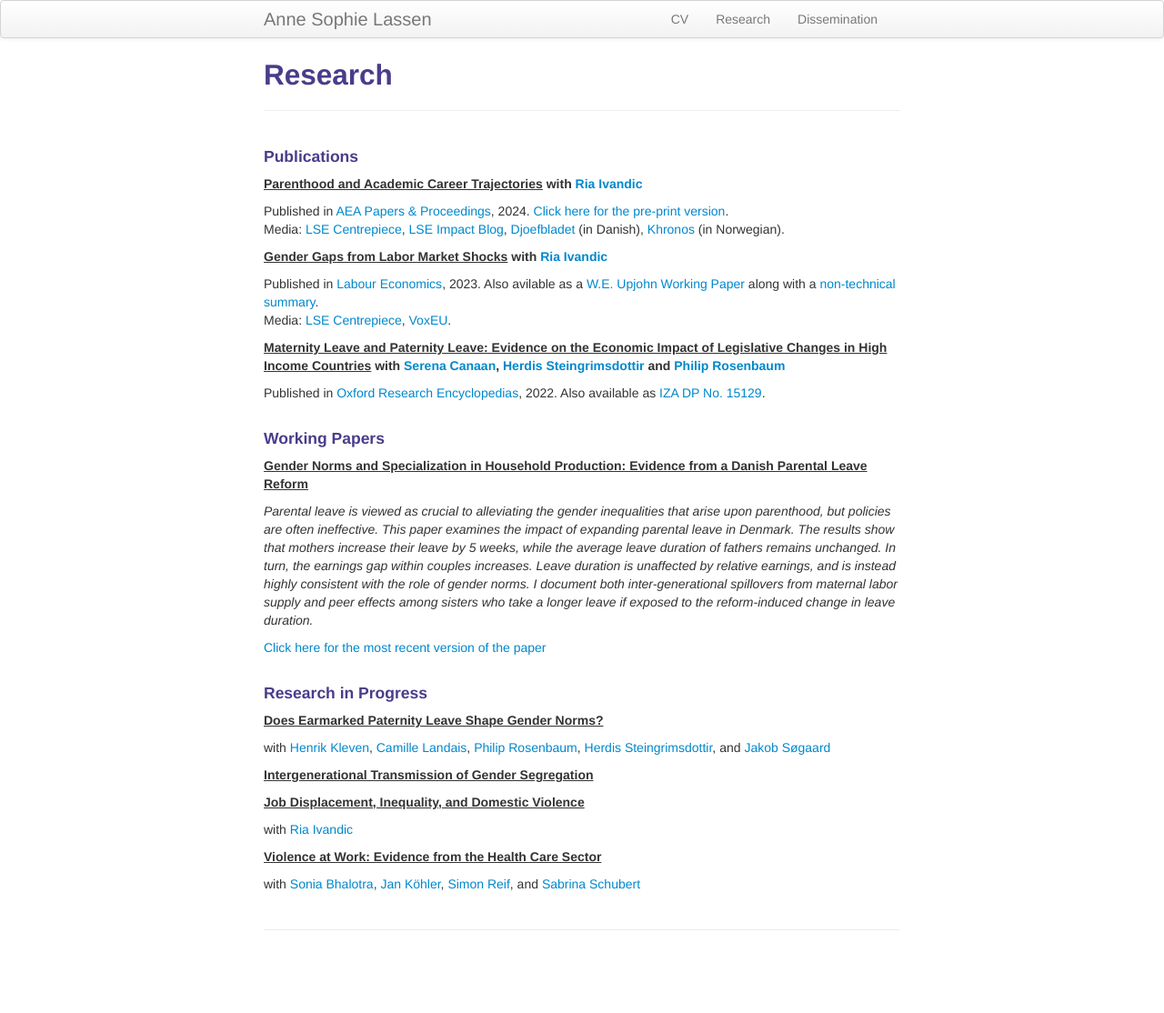
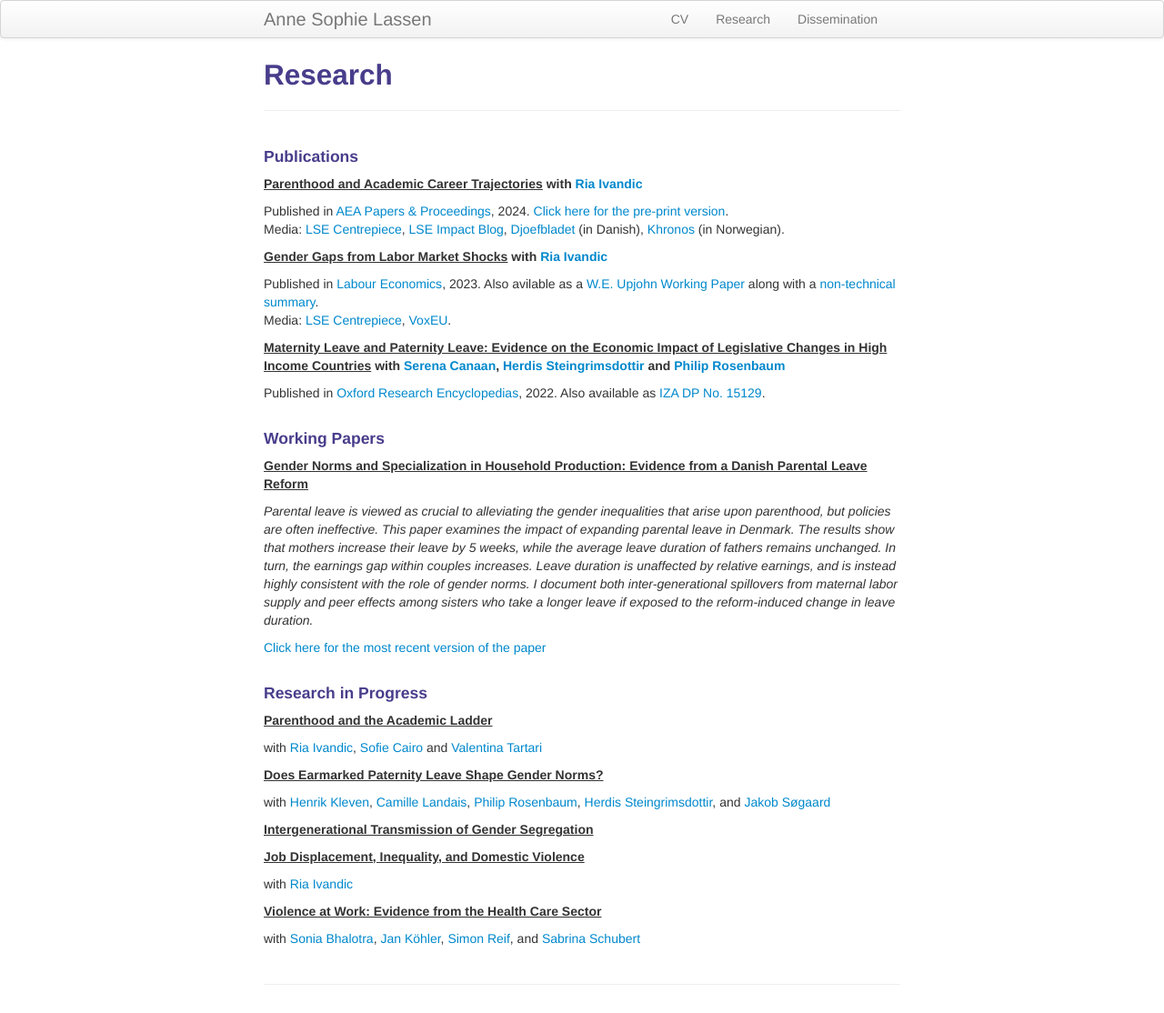
Before and after one commit to annesophielassen/annesophielassen.github.io, a Jekyll site: the page built from pages/research.md, in a window 1280 px wide. Shown: the whole page at 91% size. Built offline with Jekyll 4.4.1, drawn with Linux system fonts in a browser that asks for light colours; before the commit the page ends 1054 px from its top, so only the background shows below that.

Commit message:
Update research.md

```diff
--- a/pages/research.md
+++ b/pages/research.md
@@ -29,6 +29,9 @@ I document both inter-generational spillovers from maternal labor supply and pee
 <br>
 #### Research in Progress
 
+##### <u>Parenthood and the Academic Ladder</u>
+with <a href="https://sites.google.com/site/riaivandic/home"> Ria Ivandic</a>, <a href="https://sites.google.com/view/sofiecairo"> Sofie Cairo</a> and <a href="https://research.hhs.se/esploro/profile/valentina_tartari/overview"> Valentina Tartari <br>
+
 ##### <u>Does Earmarked Paternity Leave Shape Gender Norms?</u>
 with <a href="https://www.henrikkleven.com/">Henrik Kleven</a>, <a href="https://app.scholarsite.io/camille-landais">Camille Landais</a>, <a href="https://sites.google.com/site/philrosenbaum/"> Philip Rosenbaum</a>, <a href="https://sites.google.com/site/herdissteingrimsdottir/home"> Herdis Steingrimsdottir</a>, and <a href="https://jakobsogaard.com/">Jakob Søgaard</a>
 
```
